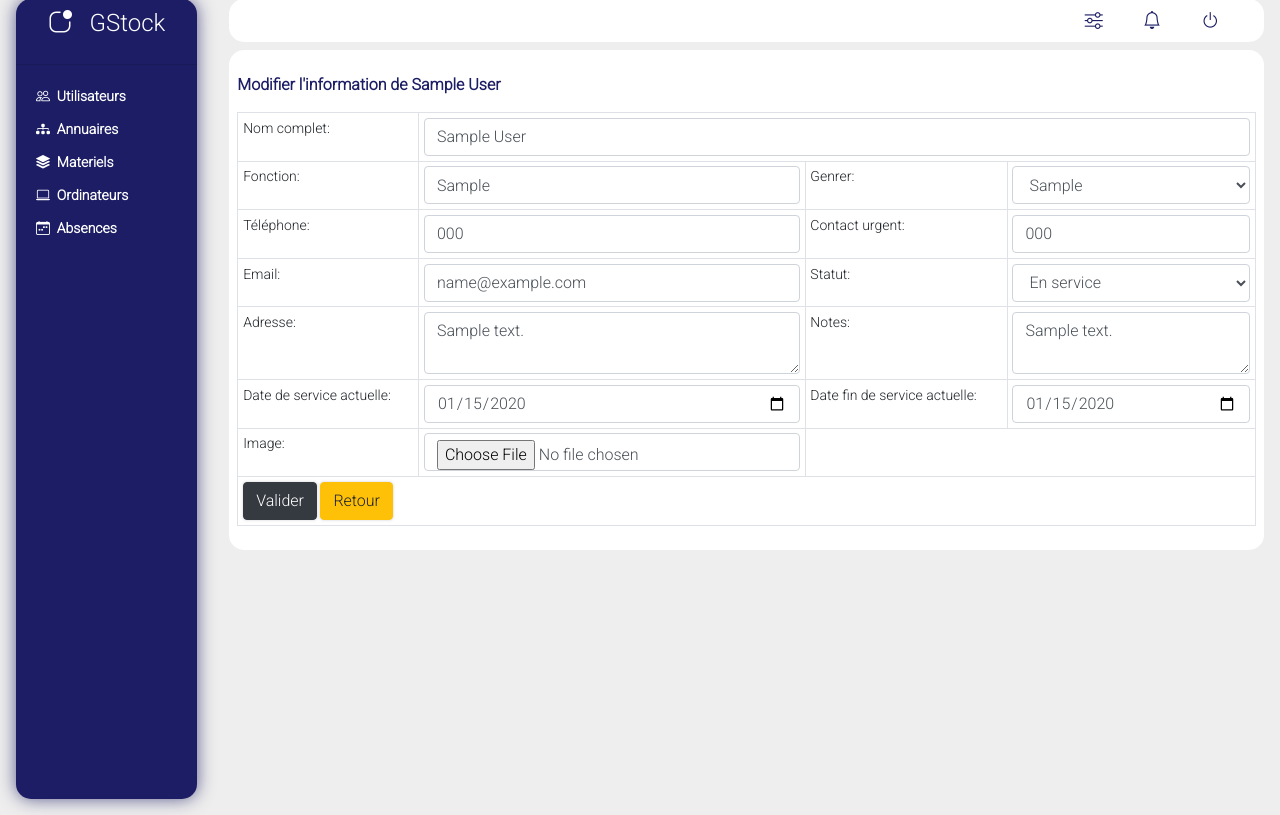
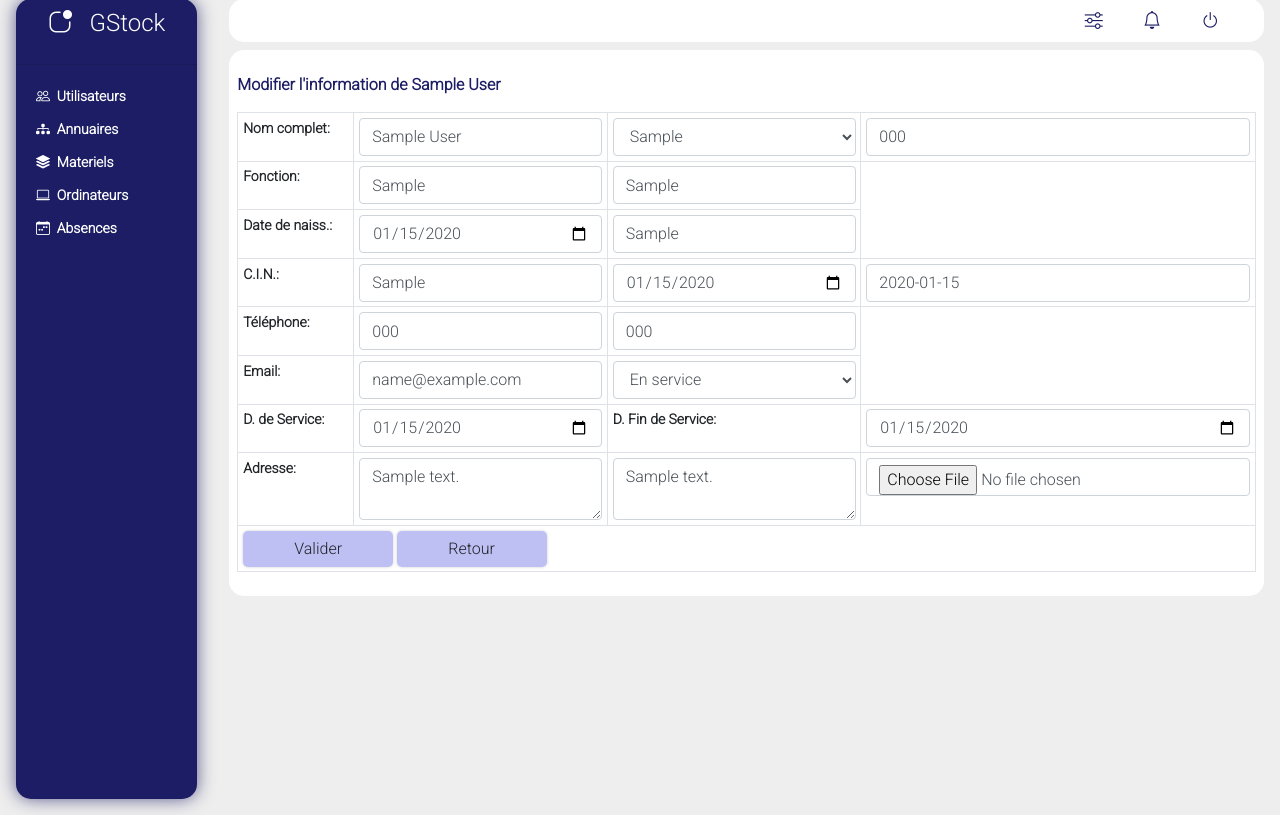
Before and after one commit to tojonirina/jacaranda, a Django app: page /directories/1/edit in a window 1280 px wide. Shown: the part 17-832 px from the top of the page. Run offline with Django 3.2, Linux system fonts and the light colour scheme; tables that the repository leaves empty hold one stand-in row (values such as "Sample post"); lists and menus that the app fills with data are empty; some libraries are stand-ins or nearby versions.

Commit message:
Edit directory CRUD form

```diff
--- a/directories/templates/directory/edit.html
+++ b/directories/templates/directory/edit.html
@@ -8,28 +8,44 @@
             {% csrf_token %}
             <table class="table table-bordered table-sm">
                 <tr>
-                    <td>Nom complet:</td><td colspan="4"><input type="text" name="full_name" class="form-control" value="{{ directory.full_name }}" /></td>
-                </tr>
-                <tr>
-                    <td>Fonction:</td><td><input type="text" name="function" class="form-control" value="{{ directory.function }}" /></td>
-                    <td>Genrer:</td>
-                    <td>
+                    <th>Nom complet:</th><th colspan=""><input type="text" name="full_name" class="form-control" value="{{ directory.full_name }}" /></th>
+                    <th>
                         <select name="gender" class="form-control">
                             <option value="{{ directory.gender }}">{{ directory.gender }}</option>
                             <option value="man">Homme</option>
                             <option value="woman">Femme</option>
                             <option value="other">autre</option>
                         </select>
-                    </td>
+                    </th>
+                    <th>
+                        <input type="text" name="matricule_number" class="form-control" value="{{ directory.matricule_number }}" />
+                    </th>
                 </tr>
                 <tr>
-                    <td>T&eacute;l&eacute;phone:</td><td><input type="number" name="phone" class="form-control" value="{{ directory.phone }}" /></td>
-                    <td>Contact urgent:</td><td><input type="number" name="urgent_phone" class="form-control" value="{{ directory.urgent_phone }}" /></td>
+                    <th>Fonction:</th>
+                    <th>
+                        <input type="text" name="function" class="form-control" value="{{ directory.function }}" />
+                    </th>
+                    <th><input type="text" name="departement" class="form-control" value="{{ directory.departement }}" /></th>
                 </tr>
                 <tr>
-                    <td>Email: </td><td><input type="email" name="email" class="form-control" value="{{ directory.email }}" /></td>
-                    <td>Statut:</td>
-                    <td>
+                    <th>Date de naiss.:</th>
+                    <th><input type="date" name="date_of_birth" class="form-control" value="{{ directory.date_of_birth|date:'c' }}" /></th>
+                    <th><input type="text" name="place_of_birth" class="form-control" value="{{ directory.place_of_birth }}" /></th>
+                </tr>
+                <tr>
+                    <th>C.I.N.:</th>
+                    <th><input type="text" name="cin" class="form-control" value="{{ directory.cin }}" /></th>
+                    <th><input type="date" name="delivered_on" class="form-control" value="{{ directory.delivered_on|date:'c' }}" /></th>
+                    <th><input type="text" name="delivered_at" class="form-control" value="{{ directory.delivered_at }}" /></th>
+                </tr>
+                <tr>
+                    <th>T&eacute;l&eacute;phone:</th><th><input type="number" name="phone" class="form-control" value="{{ directory.phone }}" /></th>
+                    <th><input type="number" name="urgent_phone" class="form-control" value="{{ directory.urgent_phone }}" /></th>
+                </tr>
+                <tr>
+                    <th>Email: </th><th><input type="email" name="email" class="form-control" value="{{ directory.email }}" /></th>
+                    <th>
                         <select name="state" class="form-control">
                             {% if directory.state == 1 %}
                             <option value="{{ directory.state }}">En service</option>
@@ -50,21 +66,19 @@
                             <option value="4">En cong&eacute;</option>
                             <option value="0">Hors service</option>
                         </select>
-                    </td>
+                    </th>
                 </tr>
                 <tr>
-                    <td>Adresse: </td><td><textarea name="address" class="form-control" >{{ directory.address }}</textarea></td>
-                    <td>Notes: </td><td><textarea name="notes" class="form-control">{{ directory.notes }}</textarea></td>
+                    <th>D. de Service: </th><th><input type="date" name="date_of_service" class="form-control" value='{{ directory.date_of_service|date:"c" }}' /></th>
+                    <th>D. Fin de Service: </th><th><input type="date" name="end_of_service" class="form-control" value='{{ directory.end_of_service|date:"c" }}' /></th>
                 </tr>
                 <tr>
-                    <td>Date de service actuelle: </td><td><input type="date" name="date_of_service" class="form-control" value='{{ directory.date_of_service|date:"c" }}' /></td>
-                    <td>Date fin de service actuelle: </td><td><input type="date" name="end_of_service" class="form-control" value='{{ directory.end_of_service|date:"c" }}' /></td>
+                    <th>Adresse: </th><th><textarea name="address" class="form-control" >{{ directory.address }}</textarea></th>
+                    <th><textarea name="notes" class="form-control">{{ directory.notes }}</textarea></th>
+                    <th><input type="file" name="avatar" class="form-control" /></th>
                 </tr>
                 <tr>
-                    <td>Image: </td> <td><input type="file" name="avatar" class="form-control" /></td>
-                </tr>
-                <tr>
-                    <td colspan="4"><button type="submit" class="btn btn-dark">Valider</button> <a href="{% url 'directories:directory_home' %}" class="btn btn-warning">Retour</a></td>
+                    <th colspan="4"><button type="submit" class="btn btn-option-submit">Valider</button> <a href="{% url 'directories:directory_home' %}" class="btn btn-option-submit">Retour</a></th>
                 </tr>
             </table>
 
--- a/directories/templates/directory/home.html
+++ b/directories/templates/directory/home.html
@@ -4,7 +4,7 @@
 
 {% block createForm %}
     <div class="container-fluid background" id="background">
-        <div class="container create mt-5">
+        <div class="container create">
             <button class="btn btn-danger pt-0 pl-2 pb-0 pr-2 mt-2" title="Fermer" id="close">X</button>
             <div class="container-fluid subtitle"> Ajouter un nouveau annuaire</div>
             <form action="{% url 'directories:store_directory' %}" class="form" method="post">
--- a/directories/views.py
+++ b/directories/views.py
@@ -22,21 +22,29 @@ def store(request):
     try:
         if request.method == 'POST':
 
-            newDirectory = Directories()
-            newDirectory.full_name = request.POST['full_name']
-            newDirectory.gender = request.POST['gender']
-            newDirectory.function = request.POST['function']
-            newDirectory.phone = request.POST['phone']
-            newDirectory.urgent_phone = request.POST['urgent_phone']
-            newDirectory.email = request.POST['email']
-            newDirectory.address = request.POST['address']
-            newDirectory.date_of_service = request.POST['date_of_service']
-            newDirectory.end_of_service = request.POST['end_of_service']
-            newDirectory.state = request.POST['state']
-            newDirectory.notes = request.POST['notes']
-            newDirectory.avatar = 'myavatar'
+            directory = Directories()
+            directory.full_name = request.POST['full_name'].upper()
+            directory.gender = request.POST['gender']
+            directory.date_of_birth = request.POST['date_of_birth']
+            directory.place_of_birth = request.POST['place_of_birth']
+            directory.cin = request.POST['cin']
+            directory.delivered_on = request.POST['delivered_on']
+            directory.delivered_at = request.POST['delivered_at']
+            directory.phone = request.POST['phone']
+            directory.urgent_phone = request.POST['urgent_phone']
+            directory.email = request.POST['email']
+            directory.address = request.POST['address']
+            directory.function = request.POST['function']
+            directory.departement = request.POST['departement']
+            directory.date_of_service = request.POST['date_of_service']
+            directory.end_of_service = request.POST['end_of_service']
+            directory.matricule_number = request.POST['matricule_number']
+            directory.state = 1
+            directory.avatar = 'myavatar'
+            directory.notes = request.POST['notes']
+            directory.administrator = 'superadmin'
 
-            newDirectory.save()
+            directory.save()
 
         else:
             return HttpResponse('Unauthorized', status=401)
@@ -75,18 +83,26 @@ def update(request, id):
         if request.method == 'POST':
 
             directory = Directories.objects.get(id=int(id))
-            directory.full_name = request.POST['full_name']
-            directory.function = request.POST['function']
+            directory.full_name = request.POST['full_name'].upper()
             directory.gender = request.POST['gender']
+            directory.date_of_birth = request.POST['date_of_birth']
+            directory.place_of_birth = request.POST['place_of_birth']
+            directory.cin = request.POST['cin']
+            directory.delivered_on = request.POST['delivered_on']
+            directory.delivered_at = request.POST['delivered_at']
             directory.phone = request.POST['phone']
             directory.urgent_phone = request.POST['urgent_phone']
             directory.email = request.POST['email']
             directory.address = request.POST['address']
+            directory.function = request.POST['function']
+            directory.departement = request.POST['departement']
             directory.date_of_service = request.POST['date_of_service']
             directory.end_of_service = request.POST['end_of_service']
+            directory.matricule_number = request.POST['matricule_number']
             directory.state = request.POST['state']
-            directory.avatar = request.POST['avatar']
+            directory.avatar = 'myavatar'
             directory.notes = request.POST['notes']
+            directory.administrator = 'superuser'
 
             directory.save()
 
```
Also changed, not shown: directories/templates/directory/show.html (+17 -7 lines).
